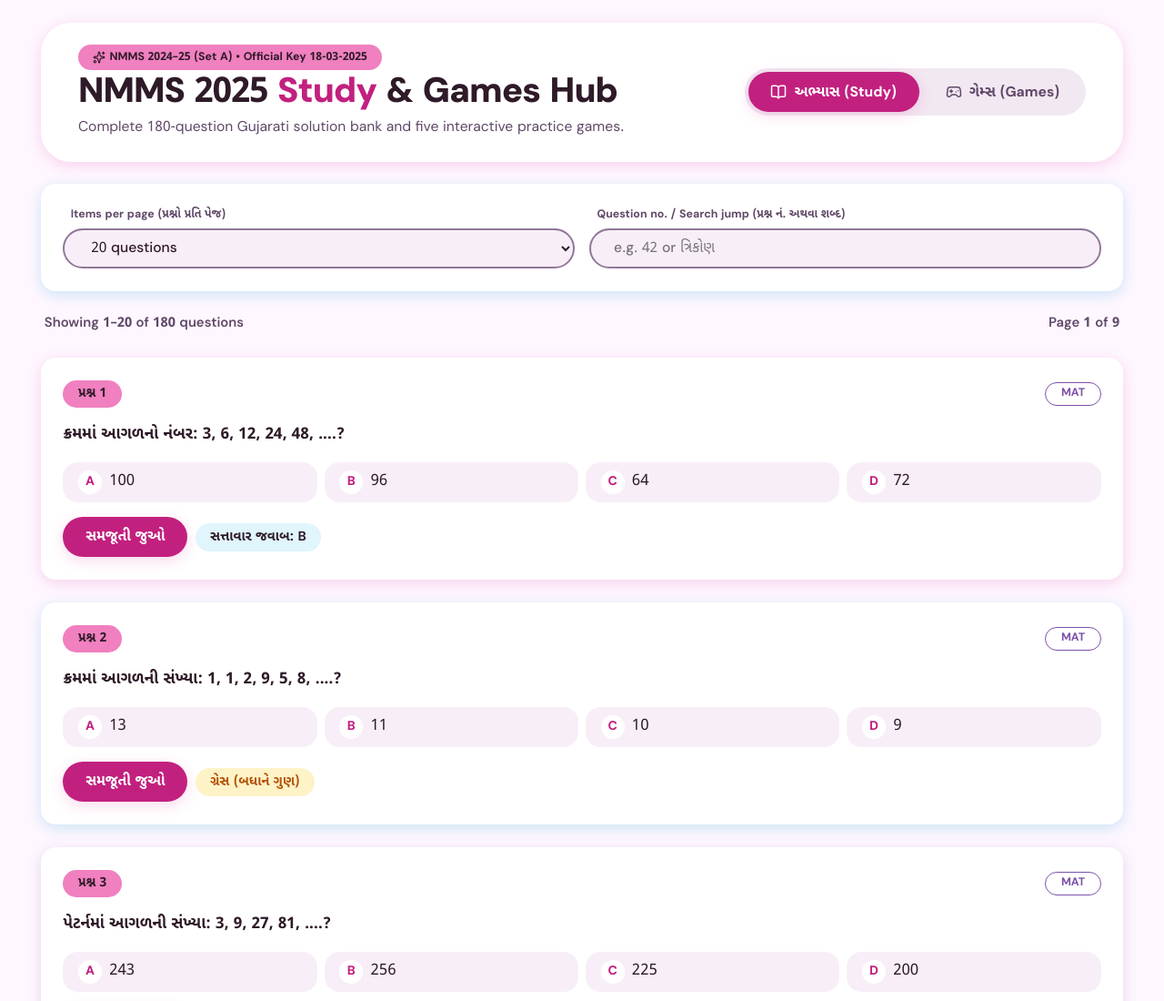
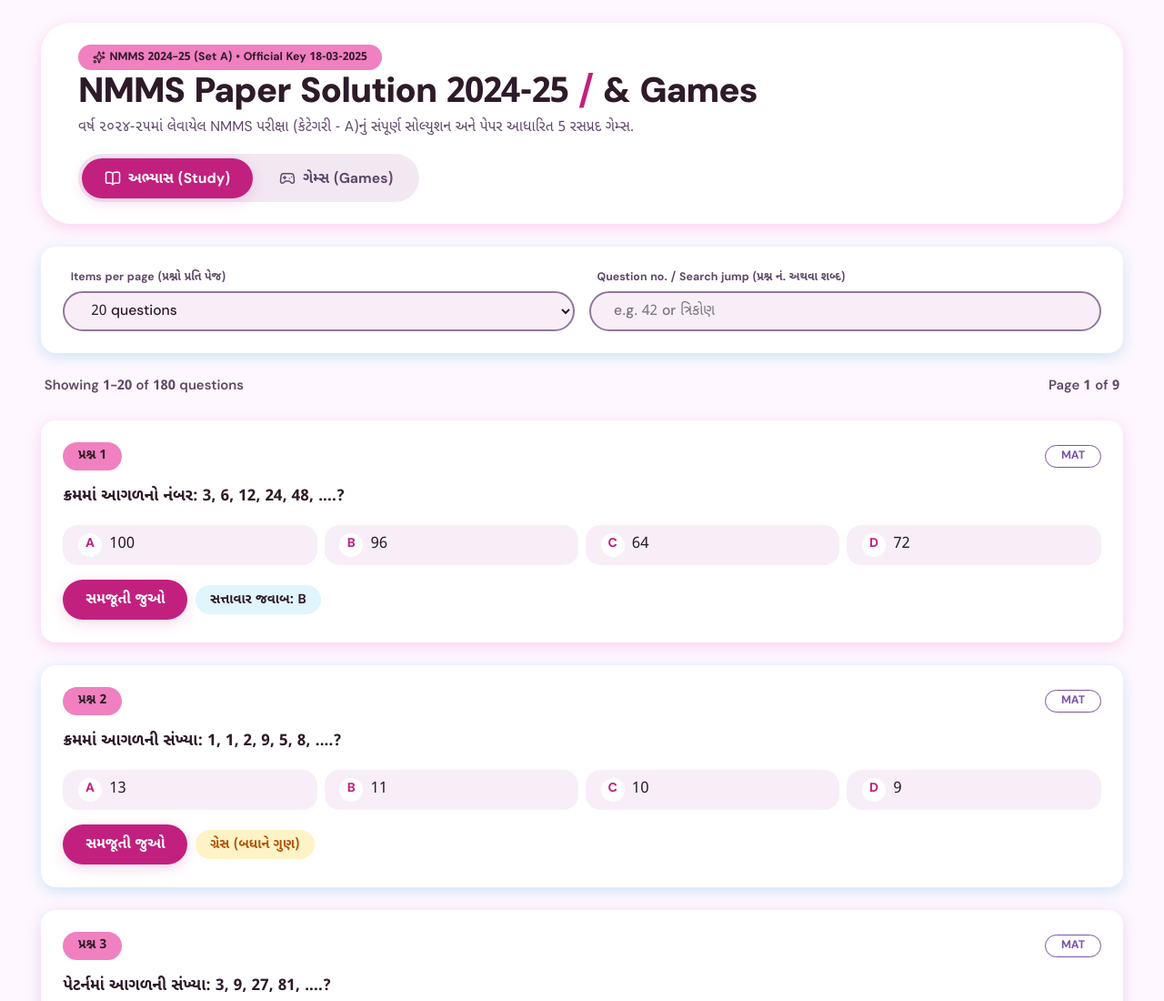
Before and after one commit to mukeshsundha45-svg/NMMS-PAPER, a plain HTML site: page nmms-2025.html in a window 1280 px wide. Shown: the top 1100 px of the page at 91% size. Drawn offline with nearby package versions, Linux system fonts and the light colour scheme.

Commit message:
Update nmms-2025.html

```diff
--- a/nmms-2025.html
+++ b/nmms-2025.html
@@ -809,8 +809,8 @@ button, input, select, textarea { font-family: inherit; }
         <i data-lucide="sparkles" aria-hidden="true" style="width:14px;height:14px;"></i>
         NMMS 2024–25 (Set A) • Official Key 18-03-2025
       </span>
-      <h1 class="hero-title">NMMS 2025 <em>Study</em> &amp; Games Hub</h1>
-      <p class="hero-sub">Complete 180-question Gujarati solution bank and five interactive practice games.</p>
+      <h1 class="hero-title">NMMS Paper Solution 2024-25 <em>/</em> &amp; Games</h1>
+      <p class="hero-sub">વર્ષ ૨૦૨૪-૨૫માં લેવાયેલ NMMS પરીક્ષા (કેટેગરી - A)નું સંપૂર્ણ સોલ્યુશન અને પેપર આધારિત 5 રસપ્રદ ગેમ્સ.</p>
     </div>
     <nav class="mode-tabs" aria-label="Primary sections">
       <button type="button" id="tab-study" class="tab-btn active" onclick="switchMainTab('study')">
```
